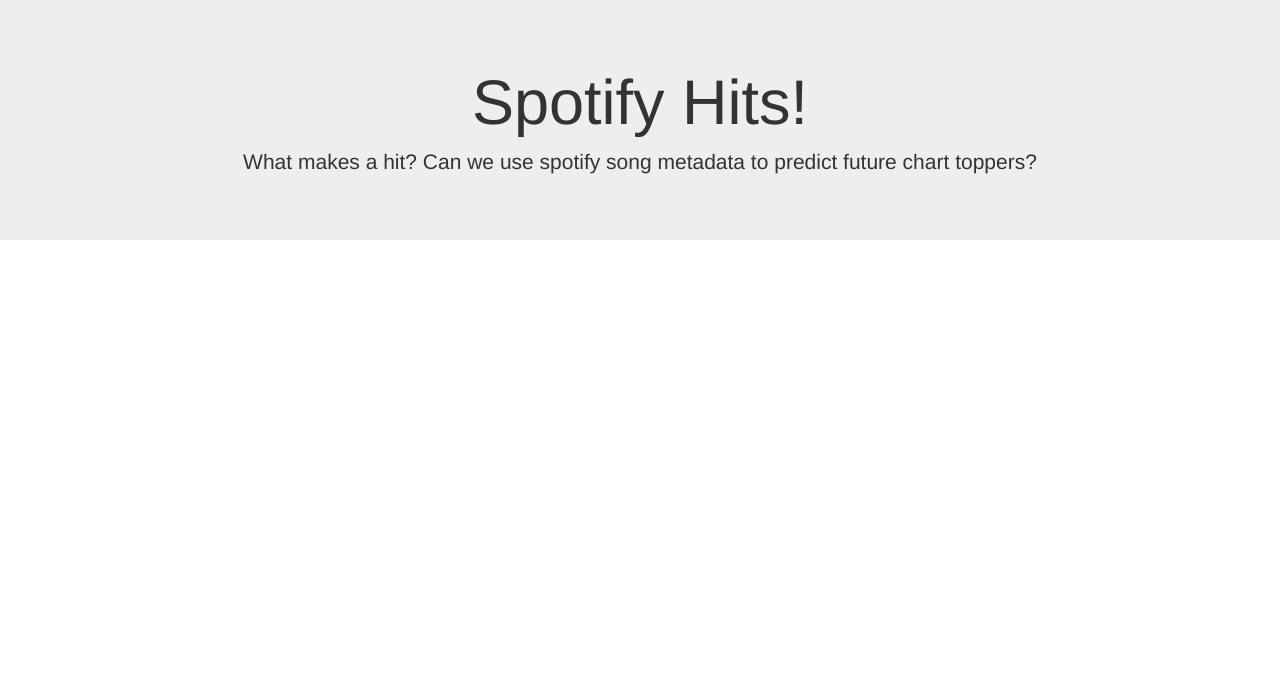
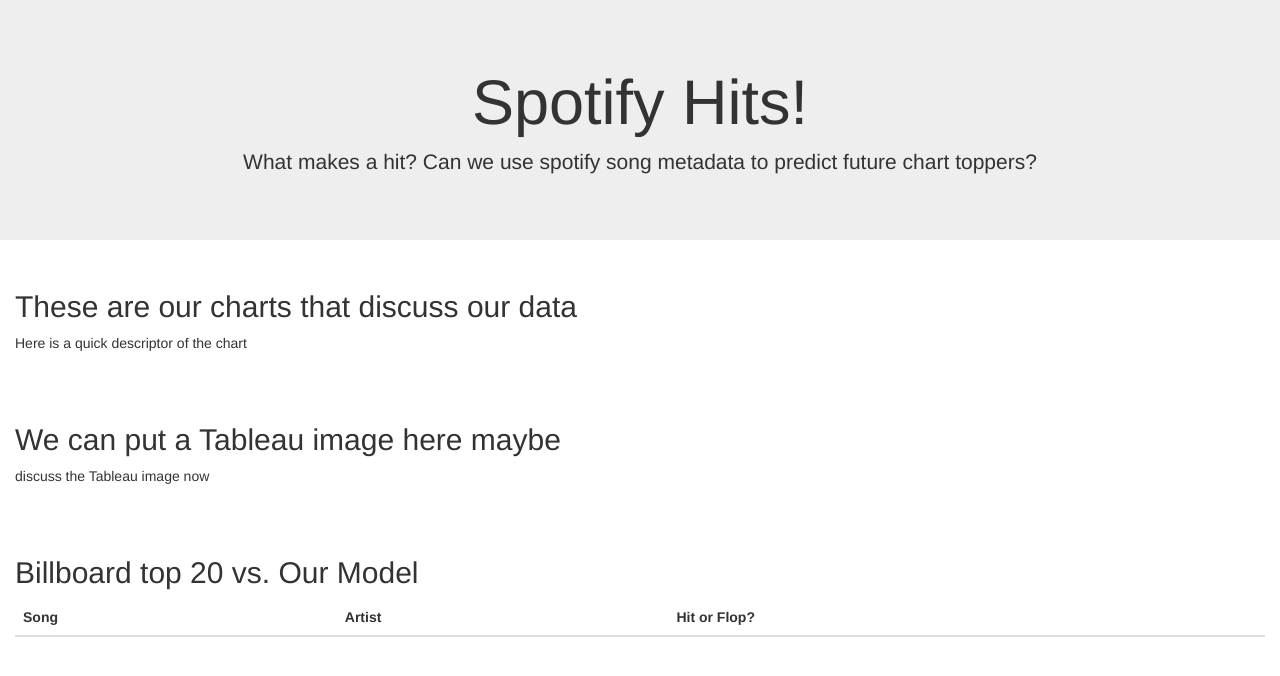
Before and after one commit to msullivan987/Spotify-hits-or-flops, a Flask app: page / in a window 1280 px wide. Shown: the top 676 px of the page. Run offline with Flask 2, Linux system fonts and the light colour scheme; lists and menus that the app fills with data are empty; some libraries are stand-ins or nearby versions.

Commit message:
created divs for chart areas

```diff
--- a/templates/index.html
+++ b/templates/index.html
@@ -1,5 +1,6 @@
 <!DOCTYPE html>
 <html lang="en">
+
 <head>
     <meta charset="utf-8">
     <title>Spotify Hits and Flops</title>
@@ -8,6 +9,7 @@
     <link href="https://fonts.googleapis.com/css?family=Ubuntu" rel="stylesheet">
     <link rel="stylesheet" href="static/css/style.css">
 </head>
+
 <body>
     <div class="jumbotron jumbotron-fluid text-center">
         <div class="container">
@@ -16,13 +18,47 @@
         </div>
     </div>
 
+    <div class="col-md-12">
+        <h2>These are our charts that discuss our data</h2>
+        <p>Here is a quick descriptor of the chart</p>
+        <br>
+        <br>
+    </div>
+    <div class="col-md-12">
+        <h2>We can put a Tableau image here maybe</h2>
+        <p>discuss the Tableau image now</p>
+        <br>
+        <br>
+    </div>
 
 
-    <script src="https://cdn.jsdelivr.net/npm/bootstrap@5.0.0-beta1/dist/js/bootstrap.bundle.min.js" integrity="sha384-ygbV9kiqUc6oa4msXn9868pTtWMgiQaeYH7/t7LECLbyPA2x65Kgf80OJFdroafW" crossorigin="anonymous"></script>
+    <!-- Table for comparing billboard data -->
+    <div class="col-md-12">
+        <h2>Billboard top 20 vs. Our Model</h2>
+        <div id="billboard-table-area" class="">
+            <table id="billboard-table" class="table table-striped">
+                <thead>
+                    <tr>
+                        <th class="table-head">Song</th>
+                        <th class="table-head">Artist</th>
+                        <th class="table-head">Hit or Flop?</th>
+                    </tr>
+                </thead>
+                <tbody id="billboard-table-body"></tbody>
+            </table>
+        </div>
+    </div>
+
+
+
+    <script src="https://cdn.jsdelivr.net/npm/bootstrap@5.0.0-beta1/dist/js/bootstrap.bundle.min.js"
+        integrity="sha384-ygbV9kiqUc6oa4msXn9868pTtWMgiQaeYH7/t7LECLbyPA2x65Kgf80OJFdroafW"
+        crossorigin="anonymous"></script>
     <script src="https://d3js.org/d3.v5.min.js"></script>
     <script src="https://code.jquery.com/jquery-3.3.1.slim.min.js"
         integrity="sha384-q8i/X+965DzO0rT7abK41JStQIAqVgRVzpbzo5smXKp4YfRvH+8abtTE1Pi6jizo"
         crossorigin="anonymous"></script>
     <script type="text/javascript" src="./static/js/table.js"></script>
 </body>
+
 </html>
```
Lines whose indentation alone changed are shown as unchanged.
